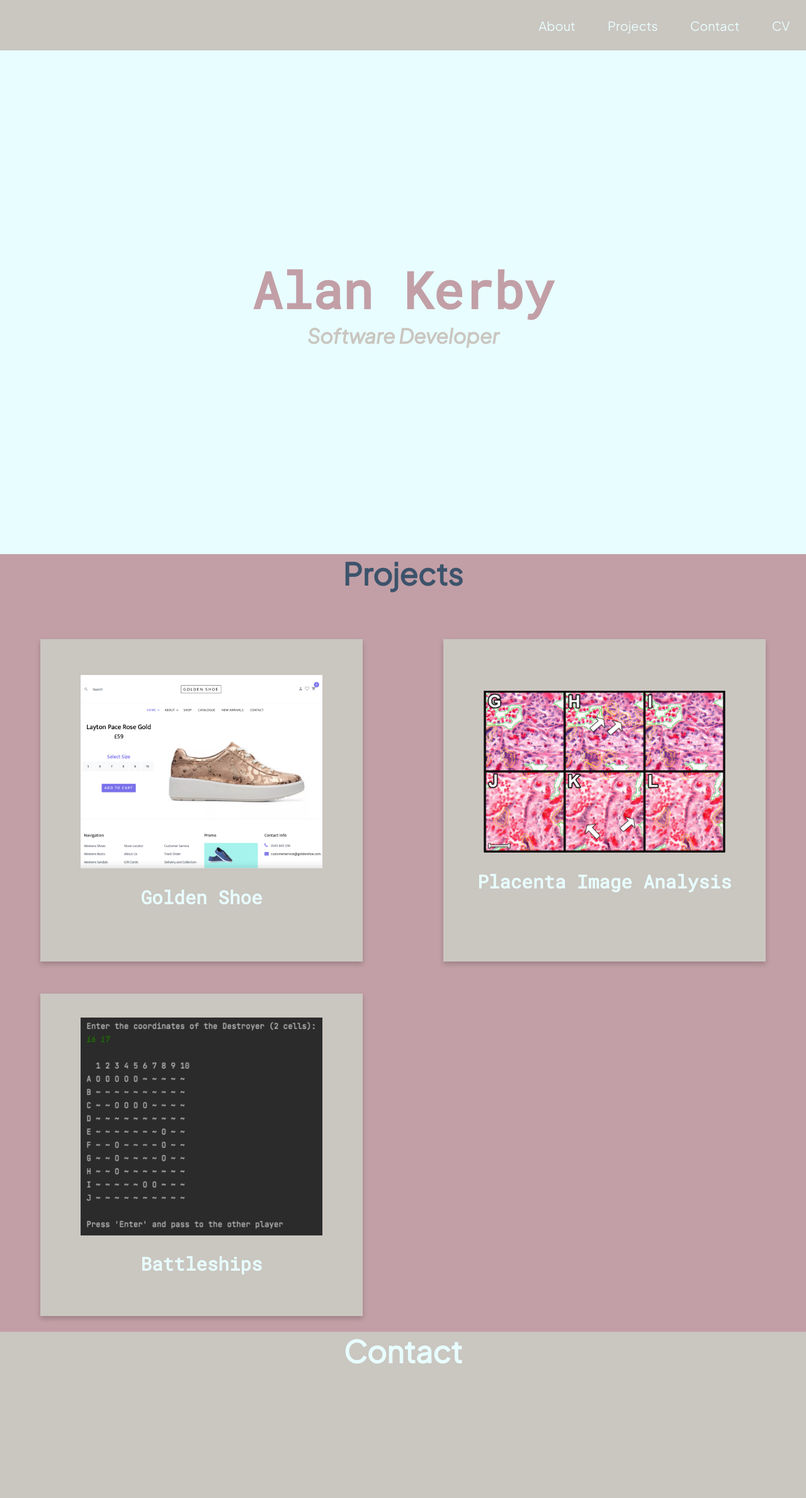
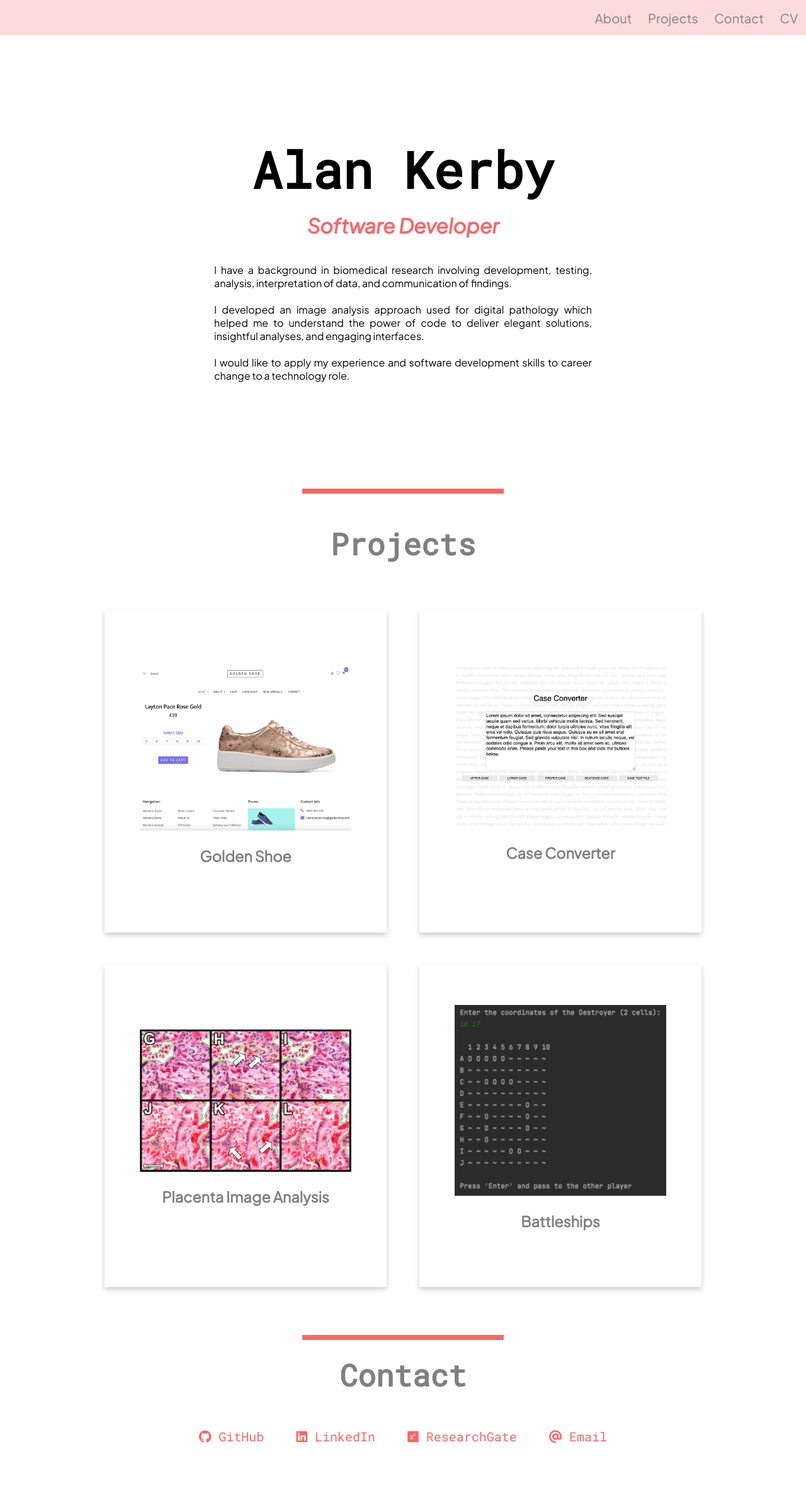
Before and after one commit to alanKerby/portfolioPage, a PHP site: page / in a window 1280 px wide. Shown: the whole page at 63% size. After the commit the page ends 2292 px from the top, so only its background shows below. Run offline with PHP 8.4, Linux system fonts and the light colour scheme; some libraries are stand-ins or nearby versions.

Commit message:
complete

```diff
--- a/index.html
+++ b/index.html
@@ -12,8 +12,7 @@
     <link rel="preconnect" href="https://fonts.gstatic.com" crossorigin>
     <link href="https://fonts.googleapis.com/css2?family=Plus+Jakarta+Sans:ital@0;1&family=Roboto+Mono&display=swap"
         rel="stylesheet">
-
-
+    <script src="https://kit.fontawesome.com/2f6a226ca8.js" crossorigin="anonymous"></script>
 </head>
 
 <body>
@@ -22,20 +21,30 @@
             <ls><a href="#welcome-section">About</a></ls>
             <ls><a href="#projects">Projects</a></ls>
             <ls><a href="#contact-section">Contact</a></ls>
-            <ls><a target="_blank" href=AlanKerbySoftDevApril22.pdf>CV</a></ls>
+            <ls><a target="_blank" href=images/AlanKerbySoftDevApril22.pdf>CV</a></ls>
         </ul>
     </nav>
     <section id="welcome-section">
         <h1>Alan Kerby</h1>
         <h2 id="subtitle">Software Developer</h2>
+        <p>I have a background in biomedical research involving development, testing, analysis, interpretation of data,
+            and communication of findings.
+            <br><br>
+            I developed an image analysis approach used for digital pathology which
+            helped me to understand the power of code to deliver elegant solutions, insightful analyses, and engaging
+            interfaces.
+            <br><br>
+            I would like to apply my experience and software development skills to career change to a
+            technology role.
+        </p>
     </section>
+    <div id="pink"></div>
     <section id="projects">
         <h2 id="project-heading">Projects</h2>
         <div class="projects-grid">
-
             <div class="project-tile">
                 <a id="profile-link" href="https://github.com/alanKerby/spring-boot-angular-ecommerce" target="_blank">
-                    <img src="golden-shoe.png">
+                    <img src="images/golden-shoe.png">
                     <div class="project-title">
                         <h3>
                             Golden Shoe
@@ -43,10 +52,19 @@
                     </div>
                 </a>
             </div>
-
+            <div class="project-tile">
+                <a id="profile-link" href="https://case-converter-web.herokuapp.com/" target="_blank">
+                    <img src="images/caseConverter.png">
+                    <div class="project-title">
+                        <h3>
+                            Case Converter
+                        </h3>
+                    </div>
+                </a>
+            </div>
             <div class="project-tile">
                 <a id="profile-link" href="https://pubmed.ncbi.nlm.nih.gov/35220183/" target="_blank">
-                    <img src="placenta.png">
+                    <img src="images/placenta.png">
                     <div class="project-title">
                         <h3>
                             Placenta Image Analysis
@@ -54,10 +72,9 @@
                     </div>
                 </a>
             </div>
-
             <div class="project-tile">
                 <a id="profile-link" href="https://github.com/alanKerby/battleships-game" target="_blank">
-                    <img src="battleships.png">
+                    <img src="images/battleships.png">
                     <div class="project-title">
                         <h3>
                             Battleships
@@ -65,23 +82,22 @@
                     </div>
                 </a>
             </div>
-
-
-
-
-
         </div>
-
-
-
     </section>
     <section id="contact-section">
+        <div id="pink"></div>
         <h2 id="contact-title">Contact</h2>
+        <div class="contact-links">
+            <a id="profile-link" href="https://github.com/alanKerby" target="_blank" class="btn contact-details"><i
+                    class="fab fa-github"></i> GitHub</a>
+            <a href="https://www.linkedin.com/in/alan-kerby-359549b5/" class="btn contact-details"> <i
+                    class="fa-brands fa-linkedin"></i> LinkedIn</a>
+            <a href="https://www.researchgate.net/profile/Alan-Kerby" class="btn contact-details"> <i
+                    class="fa-brands fa-researchgate"></i> ResearchGate</a>
+            <a href="mailto:alankerby@gmail.com" class="btn contact-details"><i class="fas fa-at"></i> Email</a>
+        </div>
     </section>
-
-
-
-
+    </section>
     <script src="https://cdn.freecodecamp.org/testable-projects-fcc/v1/bundle.js"></script>
 </body>
 
--- a/style.css
+++ b/style.css
@@ -1,11 +1,5 @@
-/* fonts
-font-family: 'Plus Jakarta Sans', sans-serif;
-font-family: 'Roboto Mono', monospace; */
-
 :root {
-    --color1: rgb(194, 159, 166);
-    --color2: rgb(202, 198, 192);
-    --color3: rgb(232, 253, 255);
+    --color1: rgb(251, 102, 102);
 }
 
 * {
@@ -17,30 +11,35 @@ a {
     text-decoration: none;
 }
 
-body {
-    margin: 0px;
-}
-
-
-
-
 h1 {
     text-align: center;
     font-family: 'Roboto Mono', monospace;
     font-size: 10vh;
-    color: var(--color1);
+    color: black;
+    padding-top: 20vh;
+    padding-bottom: 2vh;
 }
 
 #subtitle {
     font-size: 4vh;
     font-style: italic;
+    color: var(--color1);
+}
 
-
+p {
+    font-family: 'Plus Jakarta Sans', sans-serif;
+    max-width: 600px;
+    font-size: 2vh;
+    text-align: justify;
 }
 
 @media (max-width: 530px) {
     #subtitle {
         word-spacing: 30000px;
+    }
+
+    h1 {
+        padding-top: 5vh;
     }
 }
 
@@ -50,32 +49,27 @@ h2 {
     font-size: 6vh;
     color: var(--color2);
     font-weight: 600;
-}
-
-h3 {
-    text-align: center;
-    font-family: 'Roboto Mono', monospace;
-
+    padding-bottom: 5vh;
 }
 
 nav {
-    height: 10vh;
+    height: 7vh;
     position: sticky;
     top: 0;
-    background-color: var(--color2);
+    background-color: hwb(0 86% 1%);
     text-align: right;
     z-index: 1;
 }
 
 nav ls {
-    padding: 2vw;
+    padding: 1vw;
 }
 
 nav ul {
     display: flex;
     justify-content: end;
     align-items: center;
-    height: 10vh;
+    height: 7vh;
     margin: 0px;
     font-family: 'Plus Jakarta Sans', sans-serif;
 }
@@ -84,59 +78,62 @@ nav ul {
     nav ul {
         justify-content: center;
     }
+
+    nav ls {
+        padding: 3vw;
+    }
 }
 
 nav ul a {
     text-decoration: none;
-    color: var(--color3);
+    color: grey;
     font-weight: 500;
     font-size: 20px;
 }
 
 #welcome-section {
-    height: 100vh;
+    min-height: 90vh;
     display: flex;
     flex-direction: column;
-    justify-content: center;
     align-items: center;
-    background-color: var(--color3);
+    margin: 0vw 5vw;
+}
+
+#pink {
+    background-color: var(--color1);
+    height: 1vh;
+    width: 25vw;
+    margin: auto;
 }
 
 /* projects section */
-
-#projects {
-    min-height: 100vh;
-    background-color: var(--color1);
-
-}
-
 #project-heading {
-    color: rgb(60, 83, 107);
-    padding-bottom: 3rem;
-    ;
+    color: grey;
+    padding: 3rem;
+    font-family: 'Roboto Mono', monospace;
 }
 
 .projects-grid {
+    max-width: 1000px;
+    margin: auto;
     display: grid;
-    grid-template-columns: repeat(auto-fit, minmax(450px, 1fr));
+    grid-template-columns: repeat(auto-fit, minmax(400px, 1fr));
     justify-items: center;
-
 }
 
 .project-tile {
-    background-color: var(--color2);
     box-shadow: 0 4px 8px 0 rgba(0, 0, 0, 0.2);
     transition: 0.3s;
     width: 40vw;
     min-width: 390px;
+    max-width: fit-content;
     height: 40vw;
     min-height: 390px;
+    max-height: 550px;
     display: flex;
     align-items: center;
     margin: 2vw;
     position: relative;
-
-
 }
 
 img {
@@ -144,22 +141,49 @@ img {
     width: 75%;
     max-height: 75%;
     margin: auto;
-
 }
 
 .project-title {
-    color: var(--color3);
-    font-size: 25px;
+    color: grey;
+    font-weight: 500;
+    font-size: 20px;
     margin: 2vw;
+    font-family: 'Plus Jakarta Sans', sans-serif;
+    text-align: center;
 }
 
 /* contact section */
+#contact-section #pink {
+    margin-top: 3vh;
+    margin-bottom: 3vh;
+}
 
 #contact-section {
     min-height: 33vh;
-    background-color: var(--color2);
+    display: flex;
+    flex-direction: column;
+    justify-content: center;
+    align-items: center;
+    text-align: center;
+    margin: auto;
+    max-width: 1500px;
 }
 
 #contact-title {
-    color: var(--color3);
+    color: grey;
+    font-family: 'Roboto Mono', monospace;
 }
+
+.contact-links {
+    display: flex;
+    flex-direction: row;
+    flex-wrap: wrap;
+    font-size: 2.5vh;
+    justify-content: center;
+}
+
+.contact-links a {
+    padding: 1vw 2vw;
+    font-family: 'Roboto Mono', monospace;
+    color: var(--color1)
+}
```
Also changed, not shown: images/battleships.png (renamed from battleships.png), images/caseConverter.png (added), images/golden-shoe.png (renamed from golden-shoe.png), images/placenta.png (renamed from placenta.png), 2 other files.
